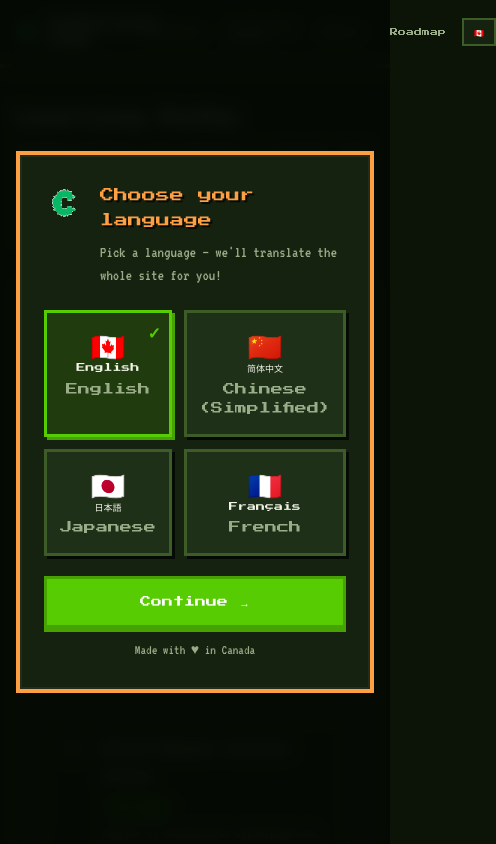
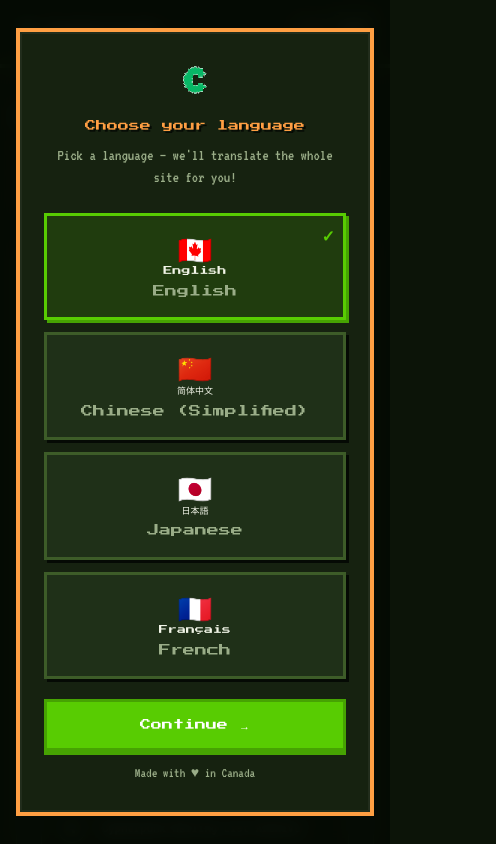
Before and after one commit to 9lordisgod/cypherpunk-code, a Next.js app: page /paths in a window 390 px wide. Shown: the top 844 px of the page, 496 px wide, since content can reach past the window. Built offline with nearby package versions, Linux system fonts and the light colour scheme.

Commit message:
Fix mobile layout for phone browsers
Add a hamburger navigation menu, stack footer and section headers on
small screens, and tune hero, stats, and catalog layouts for narrow
viewports. Prevents horizontal overflow and sets explicit viewport meta.

```diff
--- a/src/app/globals.css
+++ b/src/app/globals.css
@@ -35,12 +35,21 @@
   --font-mono: var(--font-pixel);
 }
 
+html {
+  overflow-x: hidden;
+}
+
 body {
   background: var(--background);
   color: var(--foreground);
   font-family: var(--font-pixel-body), "VT323", monospace;
   font-size: 18px;
   image-rendering: pixelated;
+  overflow-x: hidden;
+}
+
+body.mobile-menu-open {
+  overflow: hidden;
 }
 
 ::selection {
@@ -642,6 +651,103 @@ body {
   border-color: var(--accent);
 }
 
+/* Mobile navigation */
+.mobile-menu-btn {
+  display: flex;
+  flex-direction: column;
+  justify-content: center;
+  gap: 4px;
+  width: 40px;
+  height: 40px;
+  padding: 8px;
+  border: 2px solid var(--border);
+  background: var(--card);
+  cursor: pointer;
+}
+
+.mobile-menu-btn:hover {
+  border-color: var(--accent-orange);
+}
+
+.mobile-menu-btn__bar {
+  display: block;
+  width: 100%;
+  height: 2px;
+  background: var(--foreground);
+}
+
+.mobile-nav {
+  display: flex;
+  flex-direction: column;
+  gap: 4px;
+  margin-top: 12px;
+  padding-top: 12px;
+  border-top: 2px solid var(--border);
+}
+
+.mobile-nav-link {
+  display: block;
+  padding: 12px 14px;
+  font-family: var(--font-pixel), monospace;
+  font-size: 9px;
+  line-height: 1.6;
+  color: var(--muted);
+  border: 2px solid transparent;
+  transition: border-color 120ms, color 120ms, background 120ms;
+}
+
+.mobile-nav-link:hover,
+.mobile-nav-link--active {
+  border-color: var(--accent-orange);
+  color: var(--accent-orange);
+  background: rgba(255, 122, 24, 0.08);
+}
+
+/* Section headers */
+.section-header {
+  display: flex;
+  flex-direction: column;
+  align-items: flex-start;
+  gap: 12px;
+}
+
+@media (min-width: 640px) {
+  .section-header {
+    flex-direction: row;
+    align-items: flex-end;
+    justify-content: space-between;
+    gap: 16px;
+  }
+}
+
+.section-header-link {
+  flex-shrink: 0;
+}
+
+/* Hero actions */
+.hero-actions {
+  display: flex;
+  flex-direction: column;
+  gap: 12px;
+}
+
+.hero-actions .pixel-btn {
+  width: 100%;
+  text-align: center;
+}
+
+@media (min-width: 480px) {
+  .hero-actions {
+    flex-direction: row;
+    flex-wrap: wrap;
+    align-items: center;
+  }
+
+  .hero-actions .pixel-btn {
+    width: auto;
+  }
+}
+
 /* Stats */
 .stat-box {
   padding: 16px 24px;
@@ -657,11 +763,35 @@ body {
   text-shadow: 2px 2px 0 var(--pixel-shadow);
 }
 
+.stats-grid {
+  display: grid;
+  grid-template-columns: repeat(2, minmax(0, 1fr));
+  gap: 12px;
+  align-items: stretch;
+  justify-items: stretch;
+}
+
+@media (min-width: 640px) {
+  .stats-grid {
+    display: flex;
+    flex-wrap: wrap;
+    align-items: center;
+    justify-content: center;
+    gap: 24px;
+  }
+}
+
 /* Section titles */
 .section-title {
   font-family: var(--font-pixel), monospace;
-  font-size: 16px;
+  font-size: 14px;
   text-shadow: 2px 2px 0 var(--pixel-shadow);
+}
+
+@media (min-width: 640px) {
+  .section-title {
+    font-size: 16px;
+  }
 }
 
 /* Topic pills */
@@ -704,3 +834,50 @@ body {
   color: var(--muted);
   letter-spacing: 1px;
 }
+
+/* Mobile refinements */
+@media (max-width: 639px) {
+  body {
+    font-size: 16px;
+  }
+
+  .hero-title {
+    font-size: clamp(14px, 4.5vw, 22px);
+    line-height: 1.9;
+  }
+
+  .hero-anime {
+    max-width: 280px;
+  }
+
+  .lang-picker-grid {
+    grid-template-columns: 1fr;
+  }
+
+  .lang-picker-title {
+    font-size: 11px;
+  }
+
+  .lang-picker-header {
+    flex-direction: column;
+    align-items: center;
+    text-align: center;
+  }
+
+  .stat-box {
+    padding: 12px 16px;
+  }
+
+  .stat-number {
+    font-size: 16px;
+  }
+
+  .discord-pixel-card {
+    text-align: center;
+  }
+
+  .discord-join-btn {
+    width: 100%;
+    text-align: center;
+  }
+}
--- a/src/app/layout.tsx
+++ b/src/app/layout.tsx
@@ -1,4 +1,4 @@
-import type { Metadata } from "next";
+import type { Metadata, Viewport } from "next";
 import { Press_Start_2P, VT323 } from "next/font/google";
 import { Providers } from "@/components/Providers";
 import { site } from "@/lib/data";
@@ -15,6 +15,12 @@ const pixelBody = VT323({
   subsets: ["latin"],
   weight: "400",
 });
+
+export const viewport: Viewport = {
+  width: "device-width",
+  initialScale: 1,
+  viewportFit: "cover",
+};
 
 export const metadata: Metadata = {
   metadataBase: new URL(site.url),
--- a/src/components/CatalogClient.tsx
+++ b/src/components/CatalogClient.tsx
@@ -113,7 +113,7 @@ export function CatalogClient({ resources }: { resources: Resource[] }) {
   return (
     <div className="flex flex-col gap-8 lg:flex-row">
       <aside className="w-full shrink-0 lg:w-64">
-        <div className="sticky top-20 space-y-6 rounded-lg border border-border bg-card p-5">
+        <div className="space-y-6 rounded-lg border border-border bg-card p-5 lg:sticky lg:top-20">
           <div>
             <label className="mb-2 block font-mono text-xs uppercase tracking-wider text-muted">
               {t("catalogSearch")}
@@ -251,7 +251,7 @@ export function CatalogClient({ resources }: { resources: Resource[] }) {
       </aside>
 
       <div className="min-w-0 flex-1">
-        <div className="mb-4 flex items-center justify-between">
+        <div className="mb-4 flex flex-col gap-3 sm:flex-row sm:items-center sm:justify-between">
           <p className="text-sm text-muted">
             {t("resourcesCount", { count: filtered.length })}
           </p>
--- a/src/components/DiscordCommunity.tsx
+++ b/src/components/DiscordCommunity.tsx
@@ -64,7 +64,7 @@ export function DiscordCommunity({ variant = "section" }: DiscordCommunityProps)
             </p>
           </div>
           <span
-            className="pixel-btn shrink-0 text-[#5865F2] no-underline"
+            className="discord-join-btn pixel-btn shrink-0 text-[#5865F2] no-underline"
             style={{ borderColor: "#5865F2", background: "rgba(88, 101, 242, 0.15)" }}
           >
             {t("discordJoin")} →
--- a/src/components/Footer.tsx
+++ b/src/components/Footer.tsx
@@ -40,7 +40,7 @@ export function Footer() {
               </a>
             </p>
           </div>
-          <div className="flex gap-8 text-sm">
+          <div className="grid grid-cols-2 gap-6 text-sm sm:grid-cols-3 sm:gap-8">
             <div>
               <p className="footer-heading mb-2">{t("footerExplore")}</p>
               <ul className="space-y-1">
--- a/src/components/Header.tsx
+++ b/src/components/Header.tsx
@@ -1,6 +1,8 @@
 "use client";
 
 import Link from "next/link";
+import { usePathname } from "next/navigation";
+import { useEffect, useState } from "react";
 import { useLanguage } from "@/components/LanguageProvider";
 import { SiteLogo } from "@/components/SiteLogo";
 import { site } from "@/lib/data";
@@ -15,15 +17,36 @@ const navHrefs = [
 
 export function Header() {
   const { t, openPicker, locale } = useLanguage();
+  const pathname = usePathname();
+  const [menuOpen, setMenuOpen] = useState(false);
+
+  useEffect(() => {
+    setMenuOpen(false);
+  }, [pathname]);
+
+  useEffect(() => {
+    document.body.classList.toggle("mobile-menu-open", menuOpen);
+    return () => document.body.classList.remove("mobile-menu-open");
+  }, [menuOpen]);
 
   return (
     <header className="site-header sticky top-0 z-50 backdrop-blur-md">
-      <div className="mx-auto flex max-w-6xl items-center justify-between px-4 py-3 sm:px-6">
-        <Link href="/" className="group flex items-center gap-2 no-underline text-foreground">
+      <div className="mx-auto max-w-6xl px-4 py-3 sm:px-6">
+        <div className="flex items-center justify-between gap-3">
+          <Link
+            href="/"
+            className="group flex min-w-0 items-center gap-2 no-underline text-foreground"
+          >
             <SiteLogo size="md" />
-          <span className="site-logo-text">{site.name}</span>
+            <span className="site-logo-text truncate max-sm:max-w-[8.5rem] sm:max-w-none">
+              {site.name}
+            </span>
           </Link>
-        <nav className="flex items-center gap-1 sm:gap-2">
+
+          <nav
+            className="hidden items-center gap-1 md:flex md:gap-2"
+            aria-label="Main"
+          >
             {navHrefs.map((item) => (
               <Link
                 key={item.href}
@@ -41,9 +64,56 @@ export function Header() {
               title={t("navLanguage")}
             >
               <span aria-hidden="true">{LOCALE_LABELS[locale].flag}</span>
-            <span className="hidden sm:inline">{LOCALE_LABELS[locale].native}</span>
+              <span>{LOCALE_LABELS[locale].native}</span>
             </button>
           </nav>
+
+          <div className="flex items-center gap-1 md:hidden">
+            <button
+              type="button"
+              onClick={openPicker}
+              className="lang-toggle"
+              aria-label={t("navLanguage")}
+              title={t("navLanguage")}
+            >
+              <span aria-hidden="true">{LOCALE_LABELS[locale].flag}</span>
+            </button>
+            <button
+              type="button"
+              onClick={() => setMenuOpen((open) => !open)}
+              className="mobile-menu-btn"
+              aria-expanded={menuOpen}
+              aria-controls="mobile-nav"
+              aria-label={menuOpen ? t("navMenuClose") : t("navMenuOpen")}
+            >
+              <span className="mobile-menu-btn__bar" />
+              <span className="mobile-menu-btn__bar" />
+              <span className="mobile-menu-btn__bar" />
+            </button>
+          </div>
+        </div>
+
+        {menuOpen && (
+          <nav
+            id="mobile-nav"
+            className="mobile-nav"
+            aria-label="Main"
+          >
+            {navHrefs.map((item) => {
+              const isActive = pathname === item.href;
+              return (
+                <Link
+                  key={item.href}
+                  href={item.href}
+                  className={`mobile-nav-link no-underline ${isActive ? "mobile-nav-link--active" : ""}`}
+                  onClick={() => setMenuOpen(false)}
+                >
+                  {t(item.key)}
+                </Link>
+              );
+            })}
+          </nav>
+        )}
       </div>
     </header>
   );
--- a/src/components/ResourceDetail.tsx
+++ b/src/components/ResourceDetail.tsx
@@ -51,7 +51,7 @@ export function ResourceDetail({ resource }: { resource: Resource }) {
         <ScoreBadge score={resource.cypherpunkScore} />
       </div>
 
-      <h1 className="text-3xl font-bold leading-tight">{title}</h1>
+      <h1 className="text-2xl font-bold leading-tight sm:text-3xl">{title}</h1>
       <p className="mt-2 text-muted">{provider}</p>
 
       <p className="mt-6 text-lg leading-relaxed">{description}</p>
```
Also changed, not shown: src/components/HomeContent.tsx (+7 -7 lines), src/lib/i18n/translations.ts (+8 -0 lines). Lines whose indentation alone changed are shown as unchanged.
